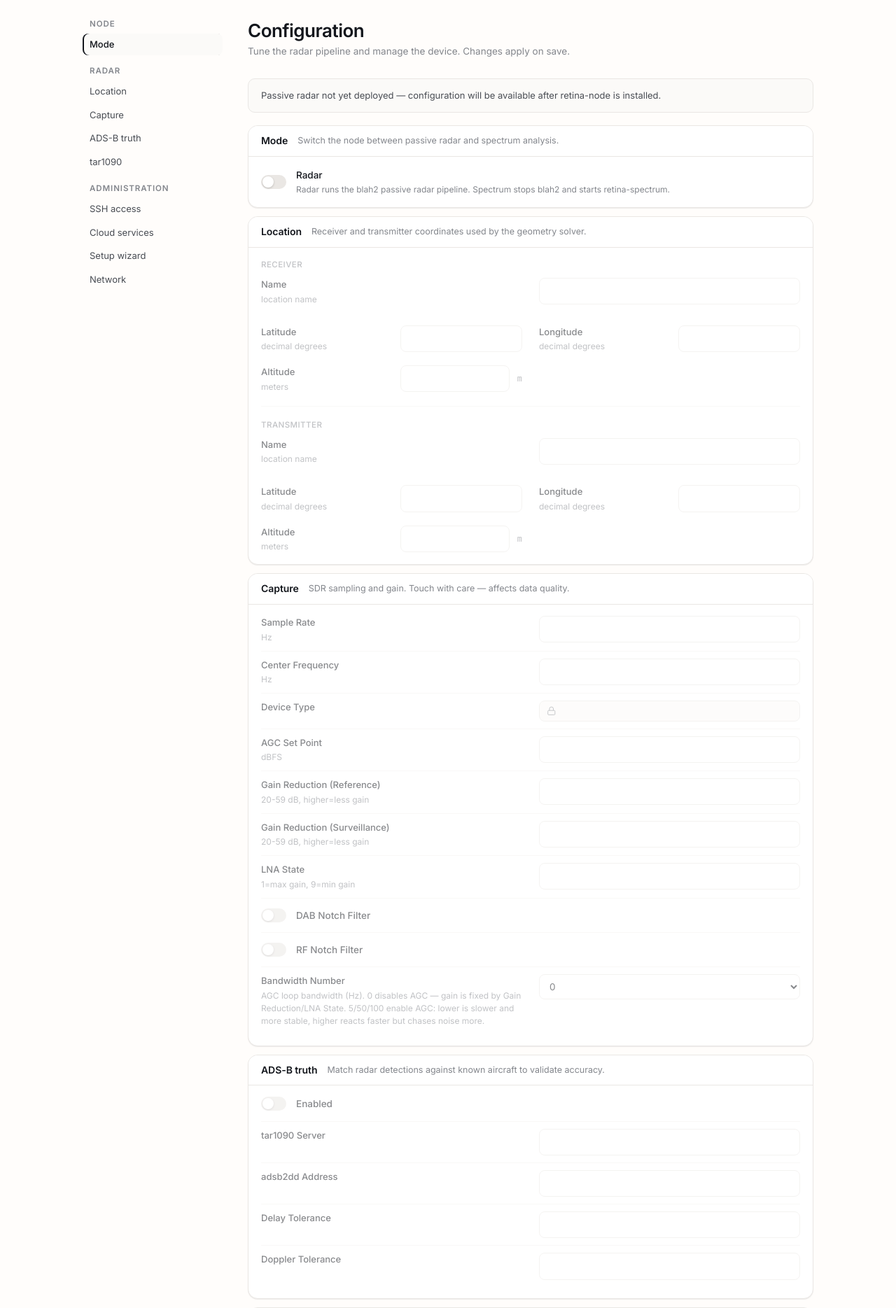
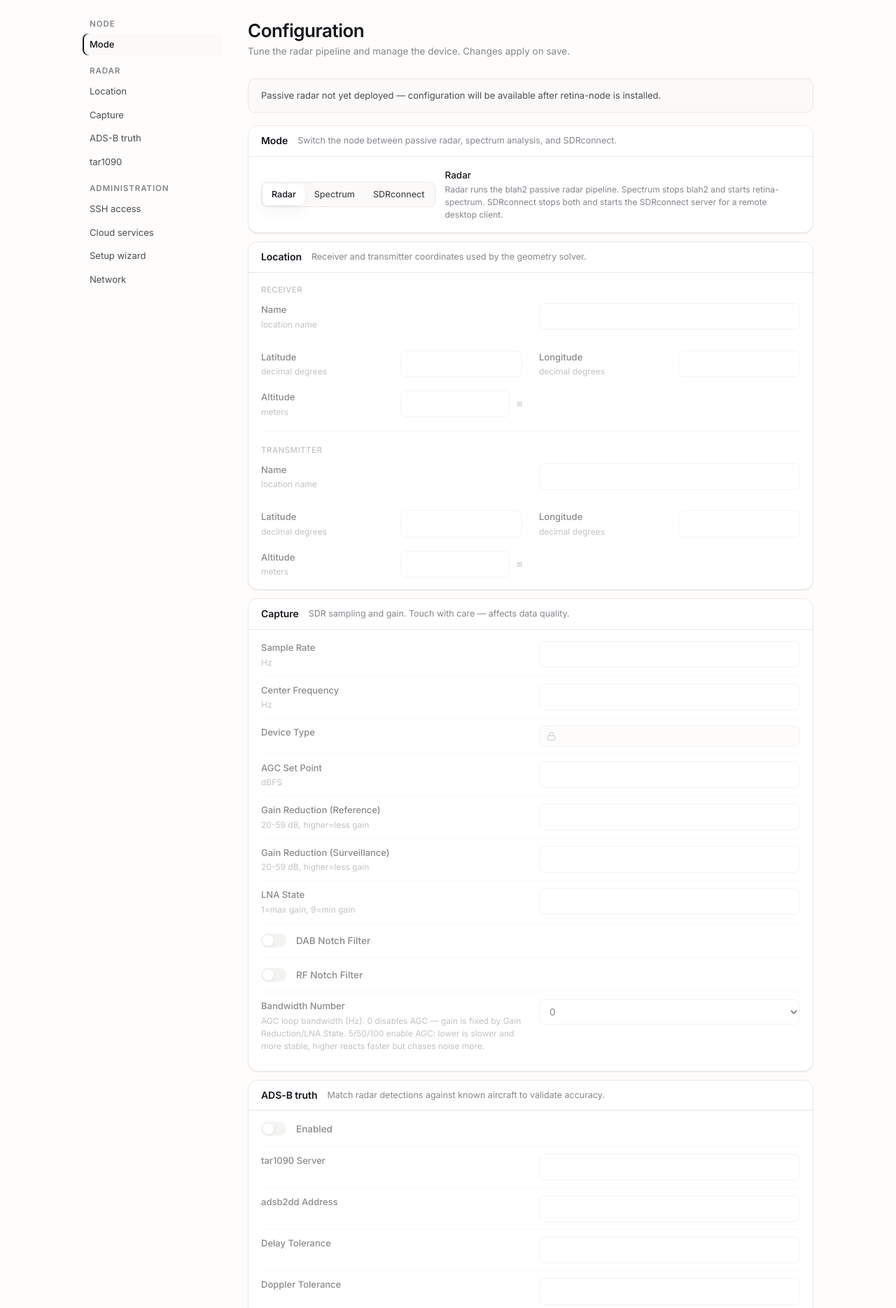
Before and after one commit to offworldlabs/retina-gui, a Flask app: page /config in a window 1280 px wide. Shown: the part 56-1925 px from the top of the page at 70% size. Run offline with Flask 3, Linux system fonts and the light colour scheme; data that the repository does not hold is empty; some libraries are stand-ins or nearby versions.

Commit message:
20260629 - Add SDRconnect as a third node mode
Extends the existing radar/spectrum toggle with an sdrconnect mode so switching the node to stream via SDRconnect's desktop client no longer requires SSH access and manual container/binary juggling. SDRconnect runs as a new on-demand systemd unit (sdrconnect.service), started and stopped by the same mode-switch endpoint that already manages the radar<->spectrum handoff. The config page's mode toggle is now a 3-way segmented control, and the home page shows a status card with connection instructions while sdrconnect mode is active.

```diff
--- a/src/app.py
+++ b/src/app.py
@@ -84,6 +84,13 @@ if config_mgr.is_retina_node_installed():
     except Exception:
         pass
 
+# Same for sdrconnect.service — never leave a node stuck serving SDRconnect
+# after a GUI restart.
+try:
+    subprocess.run(['systemctl', 'stop', 'sdrconnect.service'], capture_output=True, timeout=30)
+except Exception:
+    pass
+
 
 def get_node_id():
     """Get node_id from Mender device identity file."""
--- a/src/routes/mode.py
+++ b/src/routes/mode.py
@@ -8,12 +8,12 @@ _mode_cache = 'radar'  # default mode if file read fails (e.g. dev environment w
 
 
 def get_current_mode():
-    """Read persisted mode. Returns 'radar' or 'spectrum'."""
+    """Read persisted mode. Returns 'radar', 'spectrum', or 'sdrconnect'."""
     from app import DATA_DIR
     try:
         with open(os.path.join(DATA_DIR, 'mode.txt')) as f:
             mode = f.read().strip()
-            return mode if mode in ('radar', 'spectrum') else 'radar'
+            return mode if mode in ('radar', 'spectrum', 'sdrconnect') else 'radar'
     except (FileNotFoundError, OSError):
         return _mode_cache
 
@@ -44,7 +44,7 @@ def run_config_merger_and_restart(retina_node_path: str) -> str | None:
     if result.returncode != 0:
         return f'config-merger failed: {result.stderr or result.stdout}'
 
-    if get_current_mode() == 'spectrum':
+    if get_current_mode() in ('spectrum', 'sdrconnect'):
         return None
 
     # Defensive: ensure retina-spectrum is stopped before bringing the radar stack up.
@@ -85,14 +85,15 @@ def set_mode():
 
     data = request.get_json(silent=True) or {}
     mode = data.get('mode')
-    if mode not in ('radar', 'spectrum'):
+    if mode not in ('radar', 'spectrum', 'sdrconnect'):
         return jsonify({'success': False, 'error': 'Invalid mode'}), 400
 
     node_installed = config_mgr.is_retina_node_installed()
+    current_mode = get_current_mode()
 
     try:
         if not node_installed:
-            # Dev / pre-deployment: persist mode but skip docker commands
+            # Dev / pre-deployment: persist mode but skip docker/systemctl commands
             _write_mode(mode)
             return jsonify({'success': True, 'mode': mode})
 
@@ -100,15 +101,20 @@ def set_mode():
             # Write mode first so the watchdog guard fires immediately and cannot
             # see blah2 stopped mid-transition and trigger a spurious stack restart.
             _write_mode(mode)
-            result = subprocess.run(
-                ['docker', 'compose', '-p', 'retina-node', 'stop',
-                 'blah2', 'blah2_api', 'blah2_web', 'blah2_host'],
-                cwd=RETINA_NODE_PATH,
-                capture_output=True, text=True, timeout=60
-            )
-            if result.returncode != 0:
-                return jsonify({'success': False,
-                                'error': f'Failed to stop blah2: {result.stderr or result.stdout}'}), 500
+
+            if current_mode == 'sdrconnect':
+                subprocess.run(['systemctl', 'stop', 'sdrconnect.service'],
+                               capture_output=True, timeout=30)
+            else:
+                result = subprocess.run(
+                    ['docker', 'compose', '-p', 'retina-node', 'stop',
+                     'blah2', 'blah2_api', 'blah2_web', 'blah2_host'],
+                    cwd=RETINA_NODE_PATH,
+                    capture_output=True, text=True, timeout=60
+                )
+                if result.returncode != 0:
+                    return jsonify({'success': False,
+                                    'error': f'Failed to stop blah2: {result.stderr or result.stdout}'}), 500
 
             result = subprocess.run(
                 ['docker', 'compose', '-p', 'retina-node', '--profile', 'spectrum', 'up', '-d', 'retina-spectrum'],
@@ -119,23 +125,58 @@ def set_mode():
                 return jsonify({'success': False,
                                 'error': f'Failed to start retina-spectrum: {result.stderr or result.stdout}'}), 500
 
-        else:  # radar
-            result = subprocess.run(
-                ['docker', 'compose', '-p', 'retina-node', 'stop', 'retina-spectrum'],
-                cwd=RETINA_NODE_PATH,
-                capture_output=True, text=True, timeout=60
-            )
+        elif mode == 'sdrconnect':
+            # Write mode first, same reasoning as the spectrum transition above.
+            _write_mode(mode)
+
+            if current_mode == 'spectrum':
+                subprocess.run(['docker', 'compose', '-p', 'retina-node', 'stop', 'retina-spectrum'],
+                               cwd=RETINA_NODE_PATH, capture_output=True, timeout=60)
+                subprocess.run(['docker', 'compose', '-p', 'retina-node', 'rm', '-sf', 'retina-spectrum'],
+                               cwd=RETINA_NODE_PATH, capture_output=True, timeout=30)
+            else:
+                result = subprocess.run(
+                    ['docker', 'compose', '-p', 'retina-node', 'stop',
+                     'blah2', 'blah2_api', 'blah2_web', 'blah2_host'],
+                    cwd=RETINA_NODE_PATH,
+                    capture_output=True, text=True, timeout=60
+                )
+                if result.returncode != 0:
+                    return jsonify({'success': False,
+                                    'error': f'Failed to stop blah2: {result.stderr or result.stdout}'}), 500
+
+            # Force a clean sdrplay_apiService restart so the USB device is
+            # properly re-initialised before SDRconnect claims it.  Non-fatal.
+            subprocess.run(['systemctl', 'restart', 'sdrplay.service'],
+                           capture_output=True, timeout=30)
+
+            result = subprocess.run(['systemctl', 'start', 'sdrconnect.service'],
+                                    capture_output=True, text=True, timeout=30)
             if result.returncode != 0:
                 return jsonify({'success': False,
-                                'error': f'Failed to stop retina-spectrum: {result.stderr or result.stdout}'}), 500
+                                'error': f'Failed to start sdrconnect.service: {result.stderr or result.stdout}'}), 500
 
-            # Remove the stopped container so it cannot be auto-restarted and
-            # so the SDR device is cleanly released before blah2 starts.
-            subprocess.run(
-                ['docker', 'compose', '-p', 'retina-node', 'rm', '-sf', 'retina-spectrum'],
-                cwd=RETINA_NODE_PATH,
-                capture_output=True, text=True, timeout=30
-            )
+        else:  # radar
+            if current_mode == 'sdrconnect':
+                subprocess.run(['systemctl', 'stop', 'sdrconnect.service'],
+                               capture_output=True, timeout=30)
+            else:
+                result = subprocess.run(
+                    ['docker', 'compose', '-p', 'retina-node', 'stop', 'retina-spectrum'],
+                    cwd=RETINA_NODE_PATH,
+                    capture_output=True, text=True, timeout=60
+                )
+                if result.returncode != 0:
+                    return jsonify({'success': False,
+                                    'error': f'Failed to stop retina-spectrum: {result.stderr or result.stdout}'}), 500
+
+                # Remove the stopped container so it cannot be auto-restarted and
+                # so the SDR device is cleanly released before blah2 starts.
+                subprocess.run(
+                    ['docker', 'compose', '-p', 'retina-node', 'rm', '-sf', 'retina-spectrum'],
+                    cwd=RETINA_NODE_PATH,
+                    capture_output=True, text=True, timeout=30
+                )
 
             # Force a clean sdrplay_apiService restart so the USB device is
             # properly re-initialised before blah2 claims it.  Non-fatal.
@@ -181,8 +222,19 @@ def spectrum_ready():
         return jsonify({'ready': False})
 
 
+@bp.route('/api/sdrconnect/ready', methods=['GET'])
+def sdrconnect_ready():
+    """Probe sdrconnect.service to see if it is up yet.
+
+    SDRconnect has no HTTP port to probe, so this checks systemd unit state.
+    """
+    result = subprocess.run(['systemctl', 'is-active', 'sdrconnect.service'],
+                            capture_output=True, timeout=5)
+    return jsonify({'ready': result.returncode == 0})
+
+
 def enforce_radar_mode(retina_node_path: str) -> None:
-    """Stop retina-spectrum and bring the radar stack up unconditionally.
+    """Stop retina-spectrum/sdrconnect and bring the radar stack up unconditionally.
 
     Called on wizard completion so the node is always left in a clean radar
     state regardless of what happened during the wizard flow. Non-fatal: errors
@@ -197,6 +249,8 @@ def enforce_radar_mode(retina_node_path: str) -> None:
             ['docker', 'compose', '-p', 'retina-node', 'rm', '-sf', 'retina-spectrum'],
             cwd=retina_node_path, capture_output=True, timeout=30
         )
+        subprocess.run(['systemctl', 'stop', 'sdrconnect.service'],
+                       capture_output=True, timeout=30)
         subprocess.run(['systemctl', 'restart', 'sdrplay.service'],
                        capture_output=True, timeout=30)
         subprocess.run(
--- a/static/common.css
+++ b/static/common.css
@@ -395,6 +395,34 @@ h1, h2, h3, h4, h5, h6 {
 .ds-switch input:checked + .ds-switch-track { background: var(--ink); }
 .ds-switch input:checked + .ds-switch-track::after { transform: translateX(16px); }
 .ds-switch input:disabled + .ds-switch-track { opacity: 0.5; cursor: not-allowed; }
+
+/* ══════════════════════════════════════════════
+   SEGMENTED CONTROL
+   ══════════════════════════════════════════════ */
+.ds-segmented {
+    display: inline-flex;
+    border: 1px solid var(--line);
+    border-radius: 8px;
+    background: var(--surface-2);
+    padding: 2px;
+    gap: 2px;
+}
+.ds-segmented-btn {
+    border: none;
+    background: transparent;
+    border-radius: 6px;
+    padding: 6px 12px;
+    font: inherit;
+    font-size: 12.5px;
+    font-weight: 500;
+    color: var(--ink-2);
+    cursor: pointer;
+    white-space: nowrap;
+    transition: background .12s, color .12s;
+}
+.ds-segmented-btn:hover:not([disabled]):not(.active) { color: var(--ink); }
+.ds-segmented-btn.active { background: var(--surface); color: var(--ink); box-shadow: var(--shadow-md); }
+.ds-segmented-btn[disabled] { cursor: not-allowed; opacity: 0.5; }
 
 /* ══════════════════════════════════════════════
    PILLS / STATUS
--- a/templates/config.html
+++ b/templates/config.html
@@ -126,17 +126,18 @@
         <section id="mode" class="cfg-section">
             <div class="cfg-section-head">
                 <h2>Mode</h2>
-                <span class="desc">Switch the node between passive radar and spectrum analysis.</span>
+                <span class="desc">Switch the node between passive radar, spectrum analysis, and SDRconnect.</span>
             </div>
             <div class="cfg-body">
                 <div class="toggle-row" style="padding:0;border:0;">
-                    <label class="ds-switch">
-                        <input type="checkbox" id="modeToggle">
-                        <span class="ds-switch-track"></span>
-                    </label>
+                    <div class="ds-segmented" id="modeSegmented" role="group" aria-label="Mode">
+                        <button type="button" class="ds-segmented-btn" data-mode="radar">Radar</button>
+                        <button type="button" class="ds-segmented-btn" data-mode="spectrum">Spectrum</button>
+                        <button type="button" class="ds-segmented-btn" data-mode="sdrconnect">SDRconnect</button>
+                    </div>
                     <div class="body">
                         <div class="name" id="modeLabel">Radar</div>
-                        <div class="desc">Radar runs the blah2 passive radar pipeline. Spectrum stops blah2 and starts retina-spectrum.</div>
+                        <div class="desc">Radar runs the blah2 passive radar pipeline. Spectrum stops blah2 and starts retina-spectrum. SDRconnect stops both and starts the SDRconnect server for a remote desktop client.</div>
                     </div>
                     <span class="spinner-border spinner-border-sm" id="modeSpinner" style="display:none;width:.9em;height:.9em;border-width:1.5px;flex-shrink:0;"></span>
                 </div>
@@ -460,39 +461,48 @@
 
 {% block scripts %}
 <script>
-// Mode toggle — change is staged; applied when user clicks Apply changes
+// Mode segmented control — change is staged; applied when user clicks Apply changes
 (function() {
-    var toggle  = document.getElementById('modeToggle');
-    var label   = document.getElementById('modeLabel');
-    var spinner = document.getElementById('modeSpinner');
-    var csrf    = document.querySelector('meta[name="csrf-token"]').content;
+    var segmented = document.getElementById('modeSegmented');
+    var buttons   = Array.prototype.slice.call(segmented.querySelectorAll('.ds-segmented-btn'));
+    var label     = document.getElementById('modeLabel');
+    var spinner   = document.getElementById('modeSpinner');
+    var csrf      = document.querySelector('meta[name="csrf-token"]').content;
     var loadedMode = 'radar'; // the mode currently active on the device
+    var selectedMode = 'radar';
 
-    function setLabel(mode) {
-        label.textContent = mode === 'spectrum' ? 'Spectrum' : 'Radar';
+    var MODE_LABELS = { radar: 'Radar', spectrum: 'Spectrum', sdrconnect: 'SDRconnect' };
+
+    function setSelected(mode) {
+        selectedMode = mode;
+        label.textContent = MODE_LABELS[mode] || 'Radar';
+        buttons.forEach(function(btn) {
+            btn.classList.toggle('active', btn.dataset.mode === mode);
+        });
     }
 
     fetch('/api/mode')
         .then(function(r) { return r.json(); })
         .then(function(d) {
             loadedMode = d.mode || 'radar';
-            toggle.checked = loadedMode === 'spectrum';
-            setLabel(loadedMode);
+            setSelected(loadedMode);
         })
         .catch(function() {});
 
-    toggle.addEventListener('change', function() {
-        setLabel(toggle.checked ? 'spectrum' : 'radar');
+    buttons.forEach(function(btn) {
+        btn.addEventListener('click', function() {
+            setSelected(btn.dataset.mode);
+        });
     });
 
     // Apply mode change as part of the form submit triggered by Apply changes
     var form = document.getElementById('configForm');
     if (form) {
         form.addEventListener('submit', function(e) {
-            var newMode = toggle.checked ? 'spectrum' : 'radar';
+            var newMode = selectedMode;
             if (newMode === loadedMode) return; // no mode change — let form submit normally
             e.preventDefault();
-            toggle.disabled = true;
+            buttons.forEach(function(btn) { btn.disabled = true; });
             spinner.style.display = 'inline-block';
             fetch('/api/mode', {
                 method: 'POST',
@@ -505,16 +515,14 @@
                     loadedMode = newMode;
                     form.submit(); // HTMLFormElement.submit() bypasses the submit event
                 } else {
-                    toggle.checked = loadedMode === 'spectrum';
-                    setLabel(loadedMode);
+                    setSelected(loadedMode);
                 }
             })
             .catch(function() {
-                toggle.checked = loadedMode === 'spectrum';
-                setLabel(loadedMode);
+                setSelected(loadedMode);
             })
             .finally(function() {
-                toggle.disabled = false;
+                buttons.forEach(function(btn) { btn.disabled = false; });
                 spinner.style.display = 'none';
             });
         });
```
Also changed, not shown: templates/index.html (+83 -0 lines), 1 other file.
